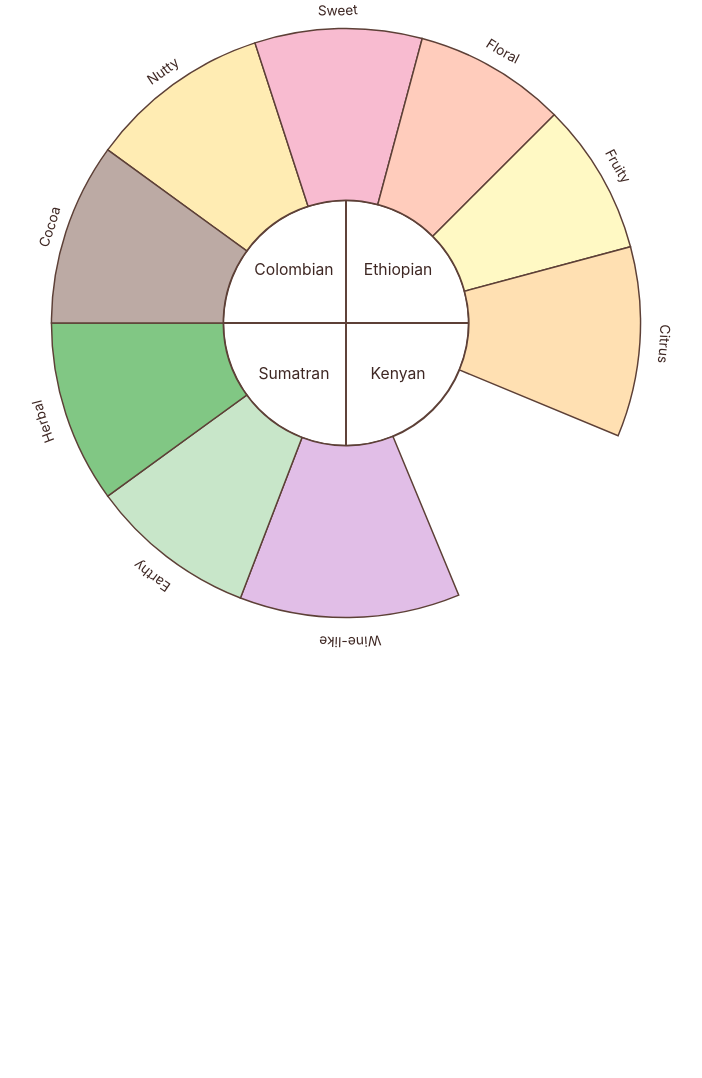
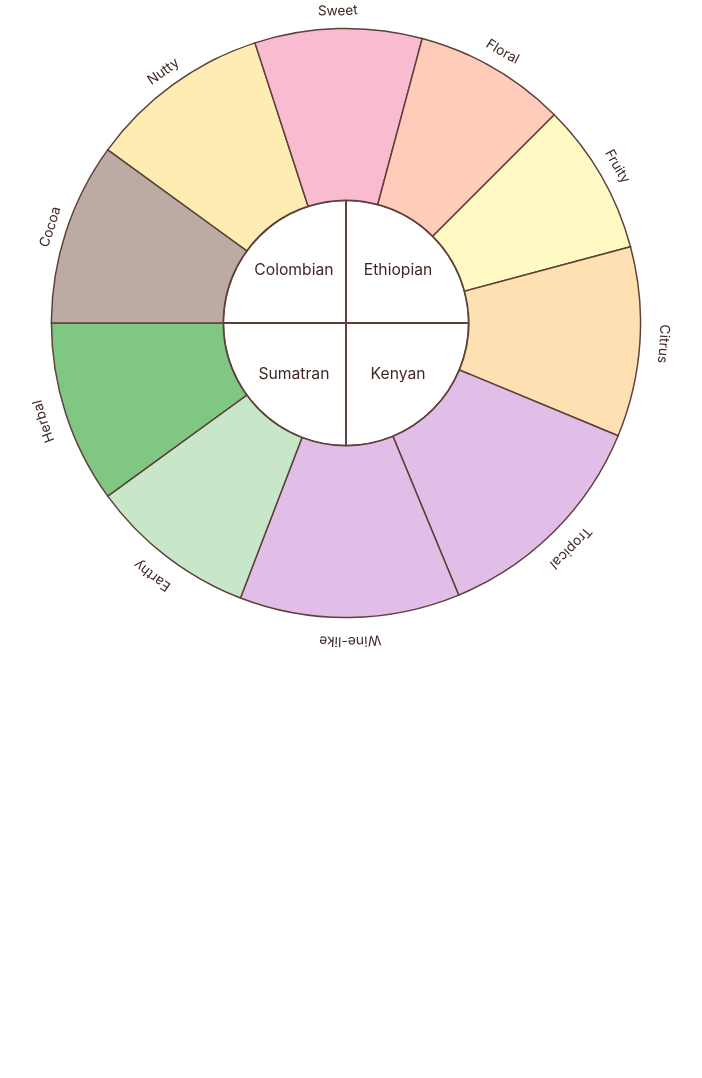
Before and after one commit to CeYang214/UI_FinalProject, a Flask app: page /wheel in a window 1280 px wide. Shown: the part 191-1269 px from the top of the page, without its empty margins (294-996 px from the left). Run offline with Flask 3, Linux system fonts and the light colour scheme; some libraries are stand-ins or nearby versions.

Commit message:
Changes to wheel colors

```diff
--- a/templates/wheel.html
+++ b/templates/wheel.html
@@ -223,6 +223,7 @@ document.addEventListener('DOMContentLoaded', function() {
     // Tropical (81→117)
     { name:'Citrus',  angleStart: 75, angleEnd:112.5, color:'#FFE0B2', description:'Found in: Kenyan' },
     // Wine-like (117→153) straddles 135° border
+    { name:'Tropical', angleStart:112.5, angleEnd:157.5, color:'#E1BEE7', description:'Found in: Sumatran, Kenyan' },
     // Earthy (153→189)
     { name:'Wine-like', angleStart:157.5, angleEnd:201, color:'#E1BEE7', description:'Found in: Sumatran' },
     // Herbal (189→225)
```
